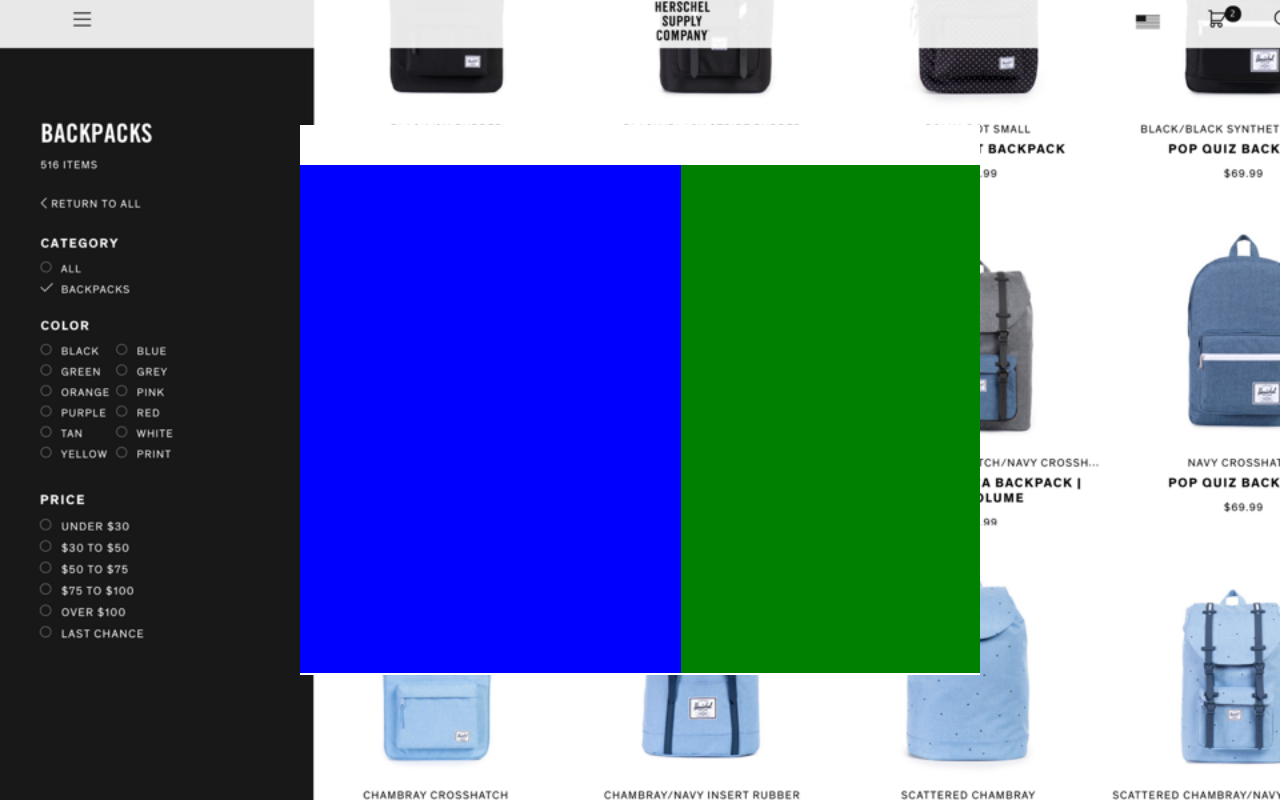
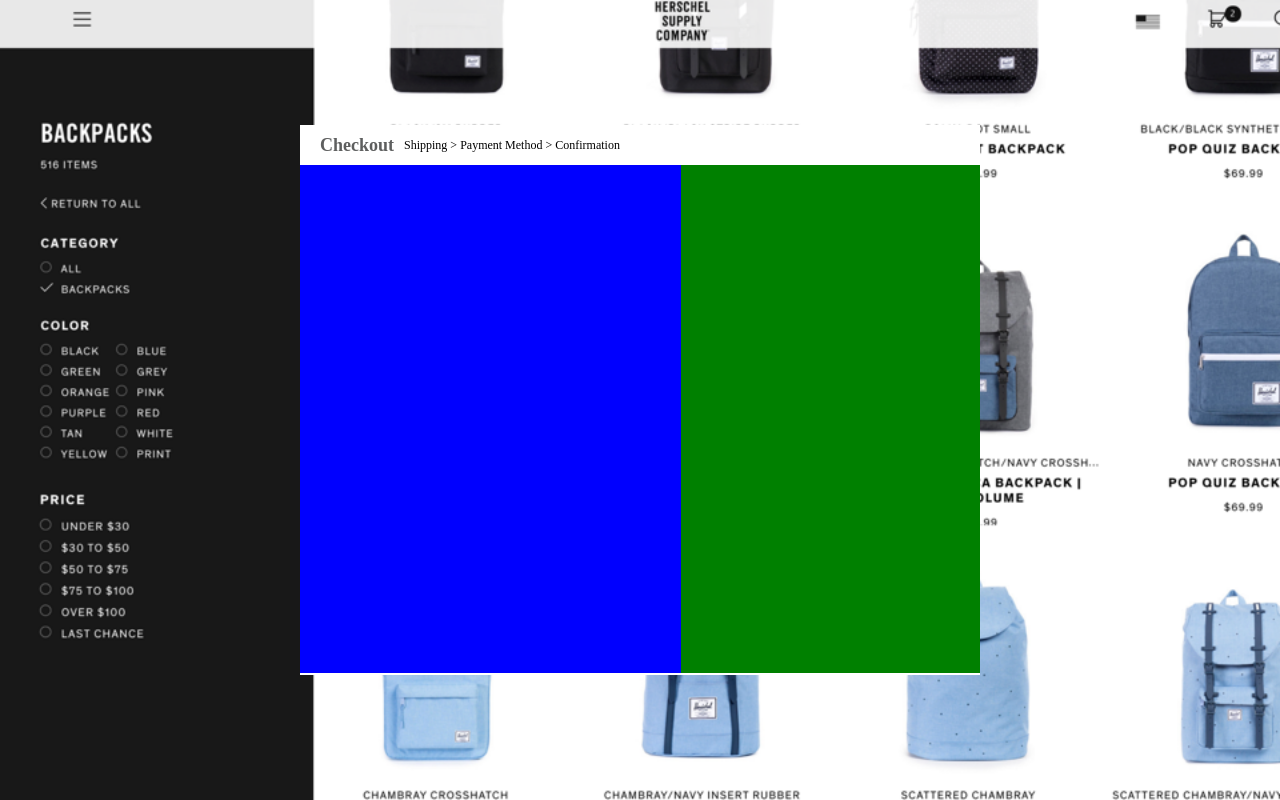
Before and after one commit to helera/makersprojetos, a plain HTML site: page proj-009/index.html in a window 1280 px wide. Drawn offline with Linux system fonts and the light colour scheme.

Commit message:
Alterações na estrutura

```diff
--- a/proj-009/index.html
+++ b/proj-009/index.html
@@ -13,7 +13,8 @@
 <body>
     <div class="container">
         <header>
-
+            <h1>Checkout </h1>
+            <p>Shipping > Payment Method > Confirmation</p>
         </header>
 
         <section id="principal">
```
